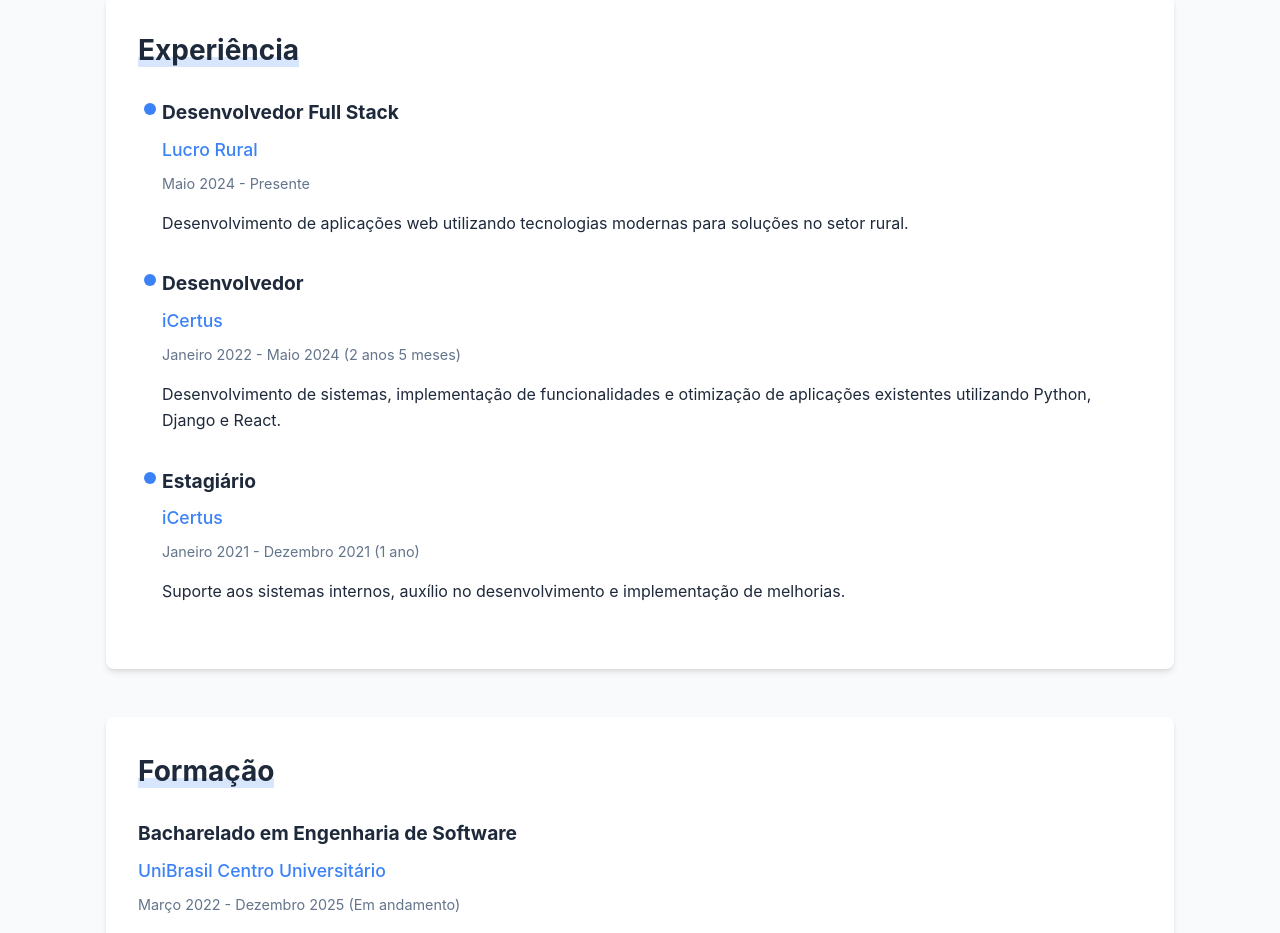
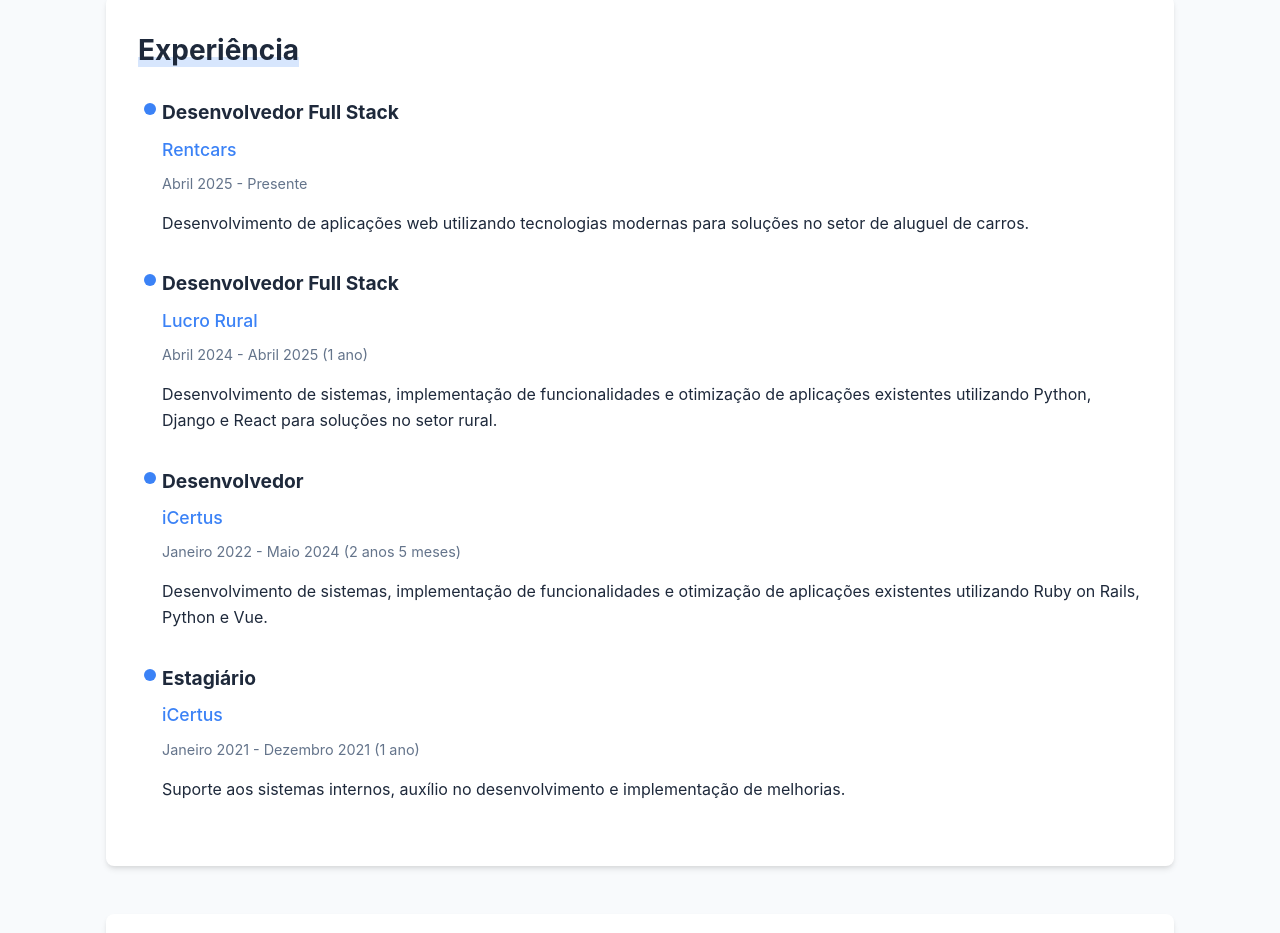
Before and after one commit to hijao08/profile, a plain HTML site: page index.html in a window 1280 px wide. Shown: the part 920-1853 px from the top of the page. Drawn offline with Linux system fonts and the light colour scheme.

Commit message:
Atualizar experiência profissional com Rentcars e Lucro Rural

```diff
--- a/index.html
+++ b/index.html
@@ -67,9 +67,18 @@
                     <div class="timeline-dot"></div>
                     <div class="timeline-content">
                         <h3>Desenvolvedor Full Stack</h3>
+                        <h4>Rentcars</h4>
+                        <p class="date">Abril 2025 - Presente</p>
+                        <p>Desenvolvimento de aplicações web utilizando tecnologias modernas para soluções no setor de aluguel de carros.</p>
+                    </div>
+                </div>
+                <div class="timeline-item">
+                    <div class="timeline-dot"></div>
+                    <div class="timeline-content">
+                        <h3>Desenvolvedor Full Stack</h3>
                         <h4>Lucro Rural</h4>
-                        <p class="date">Maio 2024 - Presente</p>
-                        <p>Desenvolvimento de aplicações web utilizando tecnologias modernas para soluções no setor rural.</p>
+                        <p class="date">Abril 2024 - Abril 2025 (1 ano)</p>
+                        <p>Desenvolvimento de sistemas, implementação de funcionalidades e otimização de aplicações existentes utilizando Python, Django e React para soluções no setor rural.</p>
                     </div>
                 </div>
                 <div class="timeline-item">
@@ -78,7 +87,7 @@
                         <h3>Desenvolvedor</h3>
                         <h4>iCertus</h4>
                         <p class="date">Janeiro 2022 - Maio 2024 (2 anos 5 meses)</p>
-                        <p>Desenvolvimento de sistemas, implementação de funcionalidades e otimização de aplicações existentes utilizando Python, Django e React.</p>
+                        <p>Desenvolvimento de sistemas, implementação de funcionalidades e otimização de aplicações existentes utilizando Ruby on Rails, Python e Vue.</p>
                     </div>
                 </div>
                 <div class="timeline-item">
```
